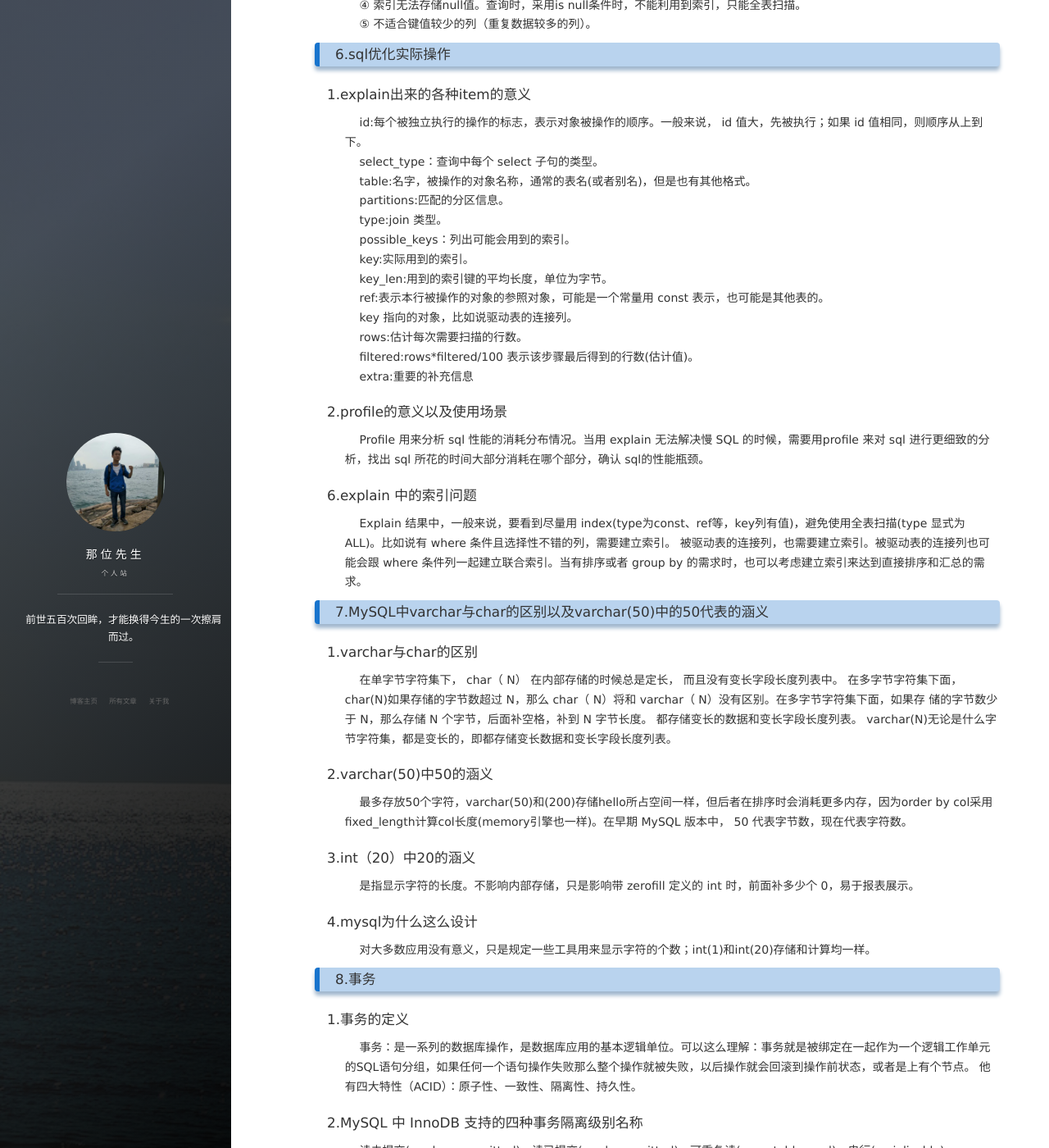
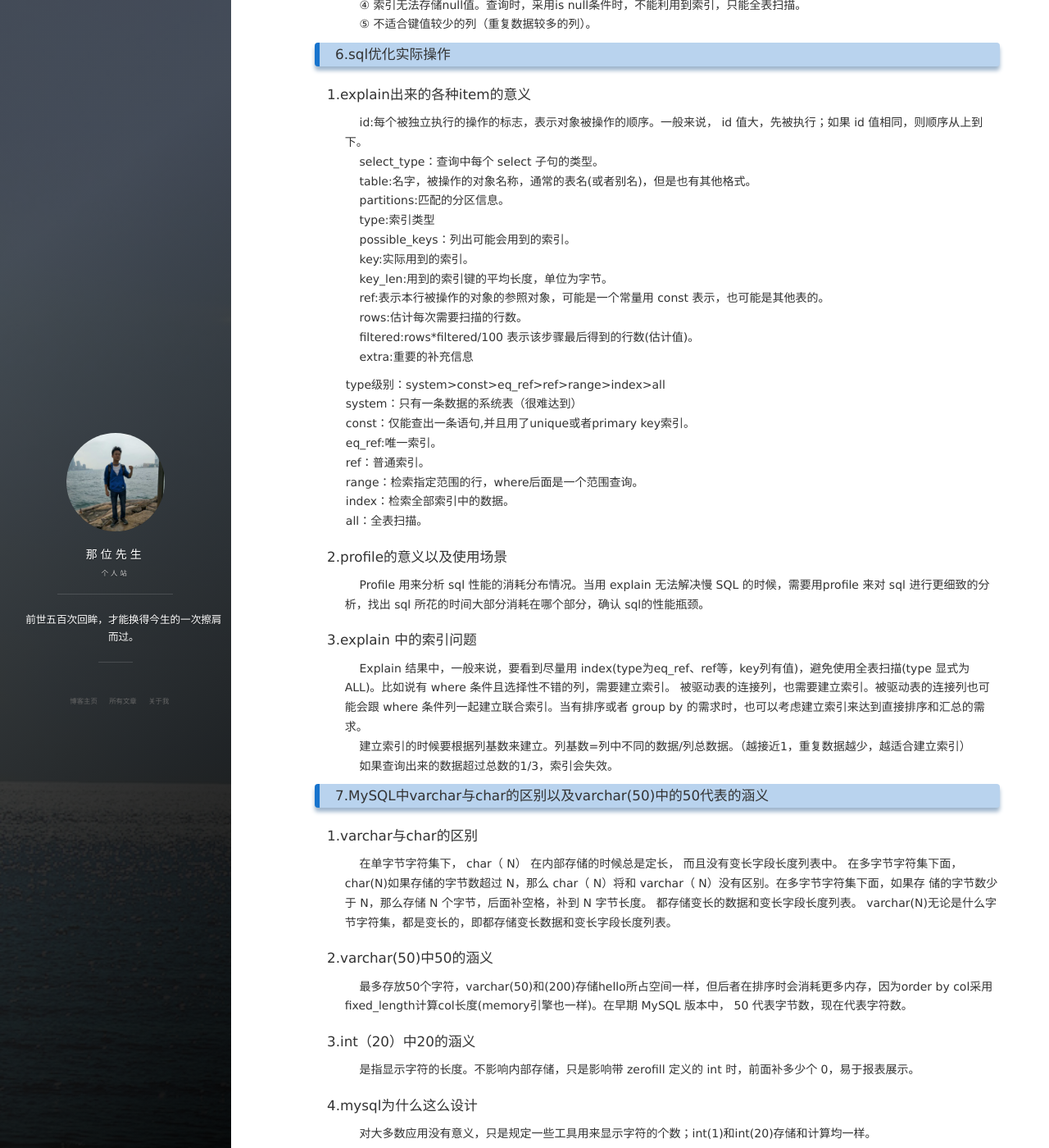
Before and after one commit to sirFive/sirFive.github.io, a Jekyll site: the page built from _posts/2019-01-20-mysql.html, in a window 1280 px wide and 1400 px high, scrolled down 1873 px. Shown: the whole window at 82% size. Built offline with Jekyll 4.4.1, drawn with Linux system fonts in a browser that asks for light colours; nearby versions of some CDN libraries; comment, search, counter and statistics services are not loaded.

```diff
--- a/_posts/2019-01-20-mysql.html
+++ b/_posts/2019-01-20-mysql.html
@@ -88,25 +88,37 @@ tag: 复习
 	&nbsp;&nbsp;&nbsp;&nbsp;select_type：查询中每个 select 子句的类型。<br/>
 	&nbsp;&nbsp;&nbsp;&nbsp;table:名字，被操作的对象名称，通常的表名(或者别名)，但是也有其他格式。<br/>
 	&nbsp;&nbsp;&nbsp;&nbsp;partitions:匹配的分区信息。<br/>
-	&nbsp;&nbsp;&nbsp;&nbsp;type:join 类型。<br/>
+	&nbsp;&nbsp;&nbsp;&nbsp;type:索引类型<br/>
 	&nbsp;&nbsp;&nbsp;&nbsp;possible_keys：列出可能会用到的索引。<br/>
 	&nbsp;&nbsp;&nbsp;&nbsp;key:实际用到的索引。<br/>
 	&nbsp;&nbsp;&nbsp;&nbsp;key_len:用到的索引键的平均长度，单位为字节。<br/>
 	&nbsp;&nbsp;&nbsp;&nbsp;ref:表示本行被操作的对象的参照对象，可能是一个常量用 const 表示，也可能是其他表的。<br/>
-	&nbsp;&nbsp;&nbsp;&nbsp;key 指向的对象，比如说驱动表的连接列。<br/>
 	&nbsp;&nbsp;&nbsp;&nbsp;rows:估计每次需要扫描的行数。<br/>
 	&nbsp;&nbsp;&nbsp;&nbsp;filtered:rows*filtered/100 表示该步骤最后得到的行数(估计值)。<br/>
 	&nbsp;&nbsp;&nbsp;&nbsp;extra:重要的补充信息
+</p>
+<p>
+	&nbsp;&nbsp;&nbsp;&nbsp;type级别：system>const>eq_ref>ref>range>index>all<br/>
+	&nbsp;&nbsp;&nbsp;&nbsp;system：只有一条数据的系统表（很难达到）<br/>
+	&nbsp;&nbsp;&nbsp;&nbsp;const：仅能查出一条语句,并且用了unique或者primary key索引。<br/>
+	&nbsp;&nbsp;&nbsp;&nbsp;eq_ref:唯一索引。<br/>
+	&nbsp;&nbsp;&nbsp;&nbsp;ref：普通索引。<br/>
+	&nbsp;&nbsp;&nbsp;&nbsp;range：检索指定范围的行，where后面是一个范围查询。<br/>
+	&nbsp;&nbsp;&nbsp;&nbsp;index：检索全部索引中的数据。<br/>
+	&nbsp;&nbsp;&nbsp;&nbsp;all：全表扫描。
 </p>
 <h4>2.profile的意义以及使用场景</h4>
 <p style="margin-left: 2%;">
 	&nbsp;&nbsp;&nbsp;&nbsp;Profile 用来分析 sql 性能的消耗分布情况。当用 explain 无法解决慢 SQL 的时候，需要用profile 来对 sql 进行更细致的分析，找出 sql 所花的时间大部分消耗在哪个部分，确认 sql的性能瓶颈。
 </p>
-<h4>6.explain 中的索引问题</h4>
+<h4>3.explain 中的索引问题</h4>
 <p style="margin-left: 2%;">
-	&nbsp;&nbsp;&nbsp;&nbsp;Explain 结果中，一般来说，要看到尽量用 index(type为const、ref等，key列有值)，避免使用全表扫描(type 显式为 ALL)。比如说有 where 条件且选择性不错的列，需要建立索引。
-	被驱动表的连接列，也需要建立索引。被驱动表的连接列也可能会跟 where 条件列一起建立联合索引。当有排序或者 group by 的需求时，也可以考虑建立索引来达到直接排序和汇总的需求。
+	&nbsp;&nbsp;&nbsp;&nbsp;Explain 结果中，一般来说，要看到尽量用 index(type为eq_ref、ref等，key列有值)，避免使用全表扫描(type 显式为 ALL)。比如说有 where 条件且选择性不错的列，需要建立索引。
+	被驱动表的连接列，也需要建立索引。被驱动表的连接列也可能会跟 where 条件列一起建立联合索引。当有排序或者 group by 的需求时，也可以考虑建立索引来达到直接排序和汇总的需求。</br>
+	&nbsp;&nbsp;&nbsp;&nbsp;建立索引的时候要根据列基数来建立。列基数=列中不同的数据/列总数据。（越接近1，重复数据越少，越适合建立索引）</br>
+	&nbsp;&nbsp;&nbsp;&nbsp;如果查询出来的数据超过总数的1/3，索引会失效。
 </p>
+
 <h3>7.MySQL中varchar与char的区别以及varchar(50)中的50代表的涵义</h3>
 <h4>1.varchar与char的区别</h4>
 <p style="margin-left: 2%;">
```
Also changed, not shown: _posts/2019-03-24-数据结构与算法-复杂度分析.MD (added, +39 -0 lines).
